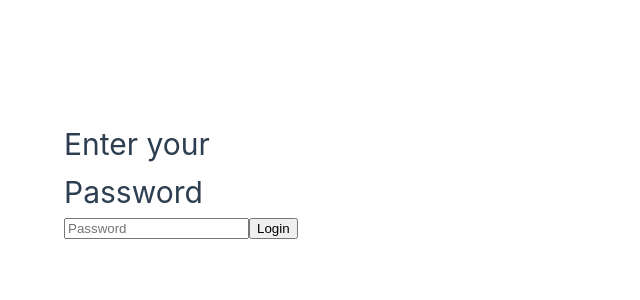
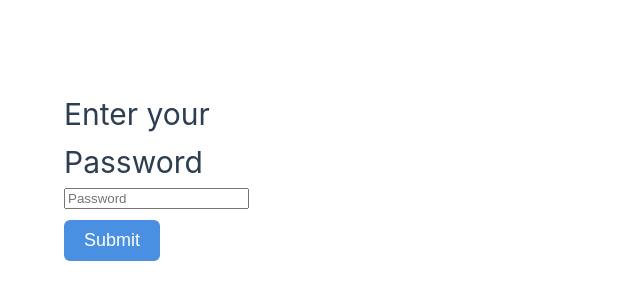
Before and after one commit to RGamz/frog, a Vue app: page /#/passwordPrompt in a window 1280 px wide. Shown: the part 220-520 px from the top of the page, without its empty margins (0-640 px from the left). Built offline with nearby package versions, Linux system fonts and the light colour scheme.

Commit message:
feat:working on the password frog app

```diff
--- a/src/renderer/App.vue
+++ b/src/renderer/App.vue
@@ -14,5 +14,7 @@
 body {
   margin: 0;
   font-family: Avenir, Helvetica, Arial, sans-serif;
+  height: 100%;
+  overflow: hidden;
 }
 </style>
--- a/src/renderer/assets/base.css
+++ b/src/renderer/assets/base.css
@@ -36,7 +36,7 @@
   --section-gap: 160px;
 }
 
-@media (prefers-color-scheme: dark) {
+@media (prefers-color-scheme: white) {
   :root {
     --color-background: var(--vt-c-black);
     --color-background-soft: var(--vt-c-black-soft);
--- a/src/renderer/assets/main.css
+++ b/src/renderer/assets/main.css
@@ -2,6 +2,7 @@
 
 #app {
   max-width: 1280px;
+  min-width: 300px;
   margin: 0 auto;
   padding: 2rem;
   font-weight: normal;
--- /dev/null
+++ b/src/renderer/components/SubmitButton.vue
@@ -0,0 +1,26 @@
+<template>
+    <button type="submit" class="btn btn-primary mt-2">Submit</button>
+</template>
+
+<script lang="ts">
+
+export default {
+    name: "SubmitButton"
+}
+
+</script>
+
+<style scoped>
+    .btn {
+    background-color: #4a90e2;
+    color: #ffffff;
+    border: none;
+    padding: 10px 20px;
+    font-size: 18px;
+    border-radius: 6px;
+    cursor: pointer;
+    align-self: center;
+    margin-top: 10px;
+    margin-bottom: 10px;
+    }
+</style>
--- /dev/null
+++ b/src/renderer/components/TextArea.vue
@@ -0,0 +1,28 @@
+<template>
+    <form class="form">
+        <div class="form-group flex-grow-1 w-100">
+            <textarea class="form-control textarea" placeholder="Enter the text to encrypt" id="textToEncrypt"></textarea>
+        </div>
+    </form>
+</template>
+
+<script lang="ts">
+
+  export default {
+
+  }
+
+</script>
+
+<style scoped>
+  .textarea {
+    flex: 1;
+    resize: none; /* Prevent manual resizing */
+    background-color: #e3eaf5;
+    border: 1px solid #b0c4de;
+    color: #333333;
+    padding: 15px;
+    font-size: 16px;
+    border-radius: 4px;
+  }
+</style>
--- a/src/renderer/main.ts
+++ b/src/renderer/main.ts
@@ -4,9 +4,9 @@ import App from './App.vue'
 import './assets/main.css'
 
 import { createRouter, createWebHashHistory } from 'vue-router'
-import PasswordSetup from './components/PasswordSetup.vue'
-import PasswordPrompt from './components/PasswordPrompt.vue'
-import TextEditor from './components/TextEditor.vue'
+import PasswordSetup from './views/PasswordSetup.vue'
+import PasswordPrompt from './views/PasswordPrompt.vue'
+import TextEditor from './views/TextEditor.vue'
 
 const routes = [
   { path: '/passwordSetup', component: PasswordSetup },
--- a/src/renderer/components/PasswordPrompt.vue
+++ b/src/renderer/views/PasswordPrompt.vue
@@ -1,8 +1,8 @@
 <template>
-  <div>
+  <div class="passwordPromt">
     <h1>Enter your Password</h1>
     <input type="password" v-model="password" placeholder="Password" />
-    <button @click="login">Login</button>
+    <SubmitButton @click="login"></SubmitButton>
     <p v-if="error">{{ error }}</p>
   </div>
 </template>
@@ -10,6 +10,7 @@
 <script setup>
 import { ref } from 'vue'
 import { useRouter } from 'vue-router'
+import SubmitButton from '../components/SubmitButton.vue'
 
 const password = ref('')
 const error = ref('')
--- a/src/renderer/components/PasswordSetup.vue
+++ b/src/renderer/views/PasswordSetup.vue
@@ -3,7 +3,7 @@
     <h1>Create a Password</h1>
     <input type="password" v-model="password" placeholder="Enter password" />
     <input type="password" v-model="confirmPassword" placeholder="Confirm password" />
-    <button @click="save">Save</button>
+    <SubmitButton @click="save">Save</SubmitButton>
     <p v-if="error">{{ error }}</p>
   </div>
 </template>
@@ -11,6 +11,7 @@
 <script setup>
 import { ref } from 'vue'
 import { useRouter } from 'vue-router'
+import SubmitButton from '../components/SubmitButton.vue'
 
 const password = ref('')
 const confirmPassword = ref('')
--- a/src/renderer/components/TextEditor.vue
+++ b/src/renderer/views/TextEditor.vue
@@ -1,14 +1,16 @@
 <template>
   <div>
     <h1>Your Secure Notes</h1>
-    <textarea v-model="text" rows="10" cols="50"></textarea>
-    <button @click="saveNotes">Save</button>
+    <TextArea v-model="text"></TextArea>
+    <SubmitButton @click="saveNotes">Save</SubmitButton>
   </div>
 </template>
 
 <script setup>
   import { ref, onMounted } from 'vue'
   import { useRoute } from 'vue-router'
+  import SubmitButton from '../components/SubmitButton.vue'
+  import TextArea from '../components/TextArea.vue'
 
   const text = ref('')
   const route = useRoute()
```
Also changed, not shown: src/renderer/components/TogglePasswordCheckbox.vue (added, +20 -0 lines), src/renderer/views/AboutView.vue (deleted, +0 -15 lines), src/renderer/views/HomeView.vue (deleted, +0 -9 lines).
